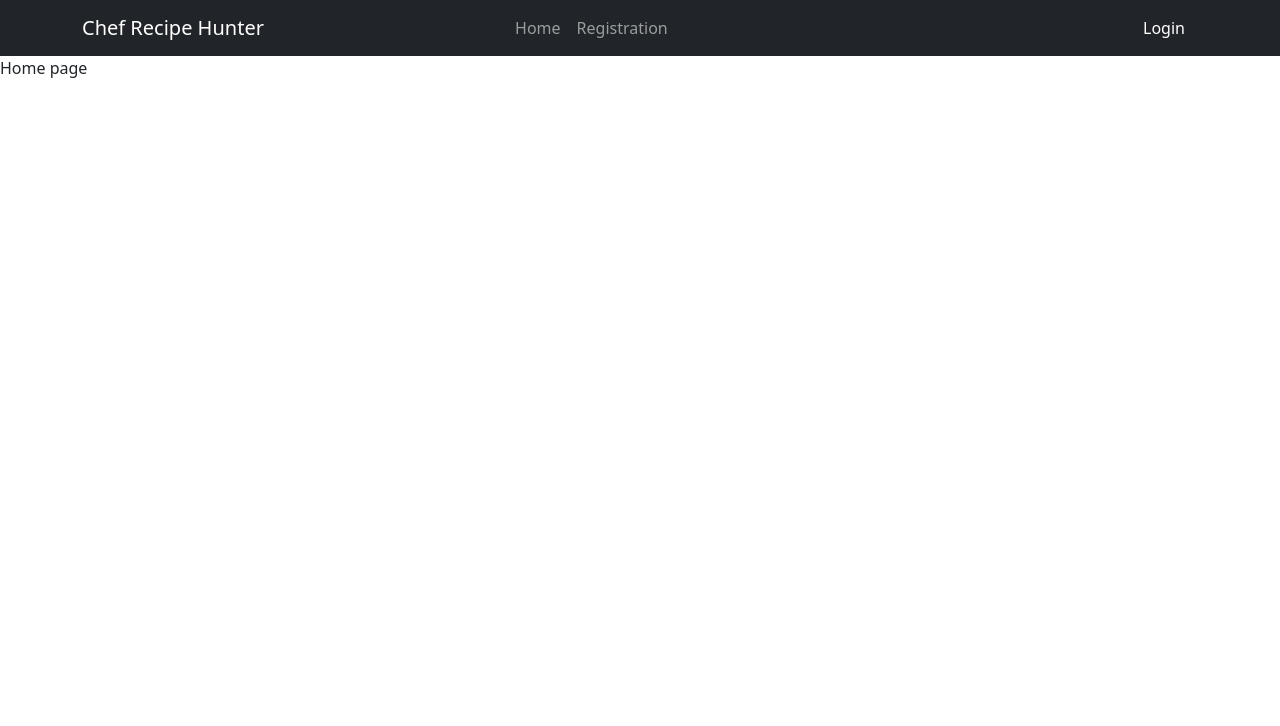
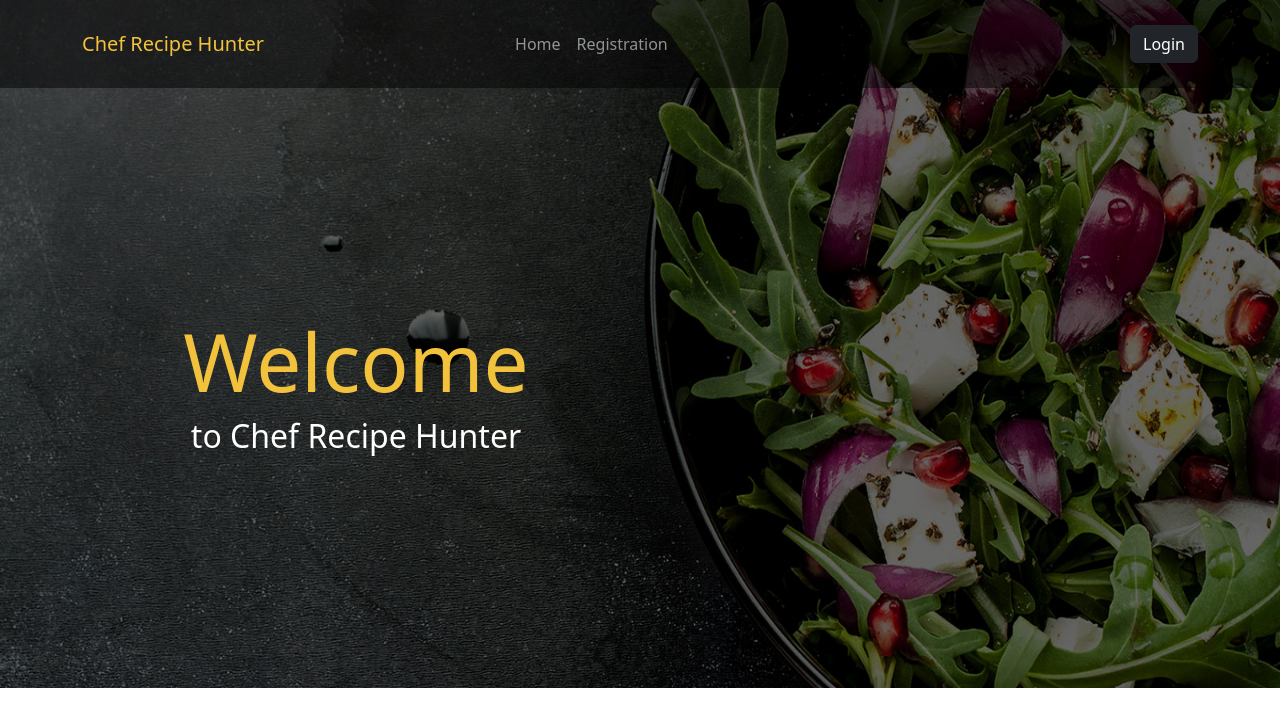
Before and after one commit to hihabib/Chef-recipe-hunter-client-side, a React (Vite) app: page / in a window 1280 px wide. Shown: the top 726 px of the page. Built offline with nearby package versions, Linux system fonts and the light colour scheme; no server answers.

Commit message:
home page banner, hero section added

```diff
--- a/src/index.css
+++ b/src/index.css
@@ -1,3 +1,7 @@
+:root {
+  --primary: #f3c23d;
+}
+
 .loginIcon {
   width: 30px;
   height: 30px;
@@ -9,3 +13,6 @@
   width: 40px;
   border-radius: 50%;
 }
+img {
+  max-width: 100%;
+}
--- a/src/pages/Home/Home.jsx
+++ b/src/pages/Home/Home.jsx
@@ -1,5 +1,19 @@
+import banner from "../../assets/home-page-banner.jpg";
+import classes from "./Home.module.css";
 const Home = () => {
-  return <div>Home page</div>;
+  return (
+    <>
+      <section>
+        <div className={classes.banner}>
+          <img src={banner} alt="Chef Recipe Hunter" />
+          <div className={classes.bannerDetails}>
+            <h1>Welcome</h1>
+            <h2>to Chef Recipe Hunter</h2>
+          </div>
+        </div>
+      </section>
+    </>
+  );
 };
 
 export default Home;
--- /dev/null
+++ b/src/pages/Home/Home.module.css
@@ -0,0 +1,25 @@
+.banner {
+  position: relative;
+  z-index: 15;
+}
+.bannerDetails {
+  position: absolute;
+  top: 0;
+  bottom: 0;
+  display: flex;
+  justify-content: center;
+  flex-direction: column;
+  width: 40%;
+  color: white;
+  left: 100px;
+  text-align: center;
+}
+.bannerDetails h1 {
+  color: var(--primary);
+  font-size: 80px;
+}
+.banner img {
+  width: 100%;
+  height: 100vh;
+  margin-top: -200px;
+}
--- a/src/pages/Login/Login.jsx
+++ b/src/pages/Login/Login.jsx
@@ -4,6 +4,7 @@ import githubIcon from "../../assets/github.png";
 import useAuth from "../../hooks/useAuth";
 import Loading from "../shared/Loading/Loading";
 import { Navigate } from "react-router-dom";
+import Hero from "../shared/Hero/Hero";
 const Login = () => {
   // Loading and redirection
   const {
@@ -24,6 +25,7 @@ const Login = () => {
 
   return (
     <>
+      <Hero>Login</Hero>
       <Container>
         <Form className="w-25 mx-auto mt-5">
           {authErrors && (
--- a/src/pages/Register/Register.jsx
+++ b/src/pages/Register/Register.jsx
@@ -5,6 +5,7 @@ import useAuth from "../../hooks/useAuth";
 import Loading from "../shared/Loading/Loading";
 import { Navigate } from "react-router-dom";
 import useRegister from "./hooks/useRegister";
+import Hero from "../shared/Hero/Hero";
 
 const Register = () => {
   const { registerData, handleRegisterData, errors, registerUser } =
@@ -19,6 +20,9 @@ const Register = () => {
     return <Navigate to="/" />;
   }
   return (
+    <section>
+      <Hero>Registration</Hero>
+
       <Container>
         <Form onSubmit={registerUser} className="w-25 mx-auto mt-5">
           <Form.Group className="mb-3" controlId="userFullName">
@@ -117,6 +121,7 @@ const Register = () => {
           </Card.Body>
         </Card>
       </Container>
+    </section>
   );
 };
 
--- a/src/pages/shared/Header/Header.jsx
+++ b/src/pages/shared/Header/Header.jsx
@@ -9,14 +9,15 @@ import {
 import { Link, Outlet, useNavigate } from "react-router-dom";
 import useAuth from "../../../hooks/useAuth";
 import userIcon from "../../../assets/user.svg";
+import classes from "./Header.module.css";
 const Header = () => {
   const { user, logout, loading } = useAuth();
   const navigate = useNavigate();
   return (
-    <>
-      <Navbar bg="dark" variant="dark">
+    <header>
+      <Navbar className={`${classes.navbar} py-4`} variant="dark">
         <Container>
-          <Navbar.Brand href="#home">Chef Recipe Hunter</Navbar.Brand>
+          <Navbar.Brand className={classes.brand} href="#home">Chef Recipe Hunter</Navbar.Brand>
           <Nav className="mx-auto">
             <Link to="/" className="nav-link">
               Home
@@ -75,7 +76,7 @@ const Header = () => {
       <div>
         <Outlet />
       </div>
-    </>
+    </header>
   );
 };
 
--- /dev/null
+++ b/src/pages/shared/Header/Header.module.css
@@ -0,0 +1,10 @@
+nav {
+  z-index: 100;
+  position: relative;
+}
+.navbar {
+  background-color: rgba(0, 0, 0, 0.5) !important;
+}
+.brand {
+  color: var(--primary);
+}
--- /dev/null
+++ b/src/pages/shared/Hero/Hero.jsx
@@ -0,0 +1,12 @@
+import classes from "./Hero.module.css";
+import heroImage from "../../../assets/hero.jpg";
+const Hero = ({ children }) => {
+  return (
+    <div className={classes.hero}>
+      <img src={heroImage} alt="Hero Banner" />
+      <div>{children}</div>
+    </div>
+  );
+};
+
+export default Hero;
--- /dev/null
+++ b/src/pages/shared/Hero/Hero.module.css
@@ -0,0 +1,20 @@
+@import url("https://fonts.googleapis.com/css2?family=Lilita+One&display=swap");
+
+.hero img {
+  position: absolute;
+  top: 0;
+  margin-top: -250px;
+}
+.hero {
+  margin-bottom: 150px;
+}
+.hero > div {
+  z-index: 10;
+  position: relative;
+  color: white;
+  font-family: "Lilita One", cursive;
+  font-size: 50px;
+  text-align: center;
+  padding-top: 50px;
+  text-shadow: 0 0 30px rgb(60, 60, 60),  0 0 30px rgb(60, 60, 60);
+}
```
Also changed, not shown: src/assets/hero.jpg (added), src/assets/home-page-banner.jpg (added). Lines whose indentation alone changed are shown as unchanged.
